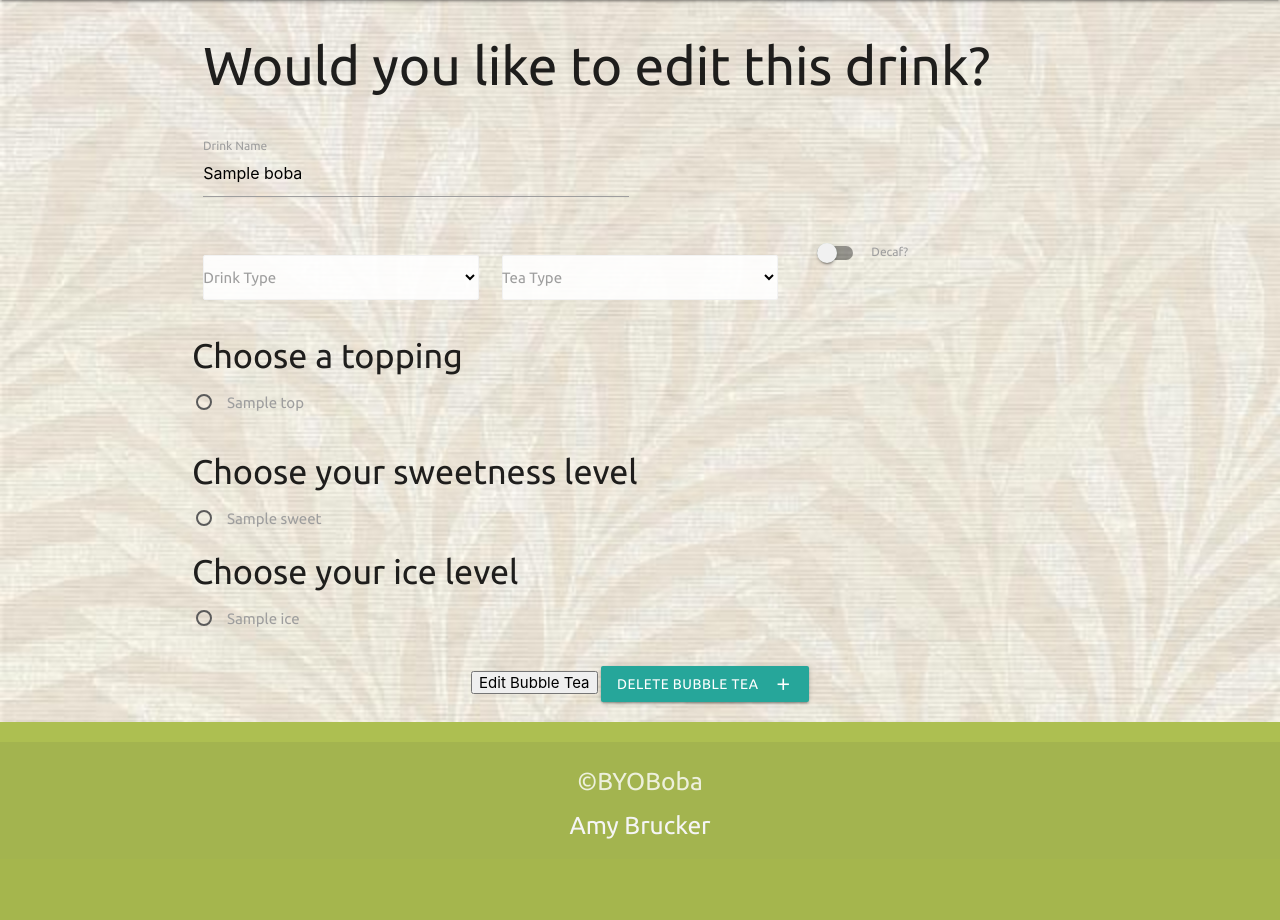
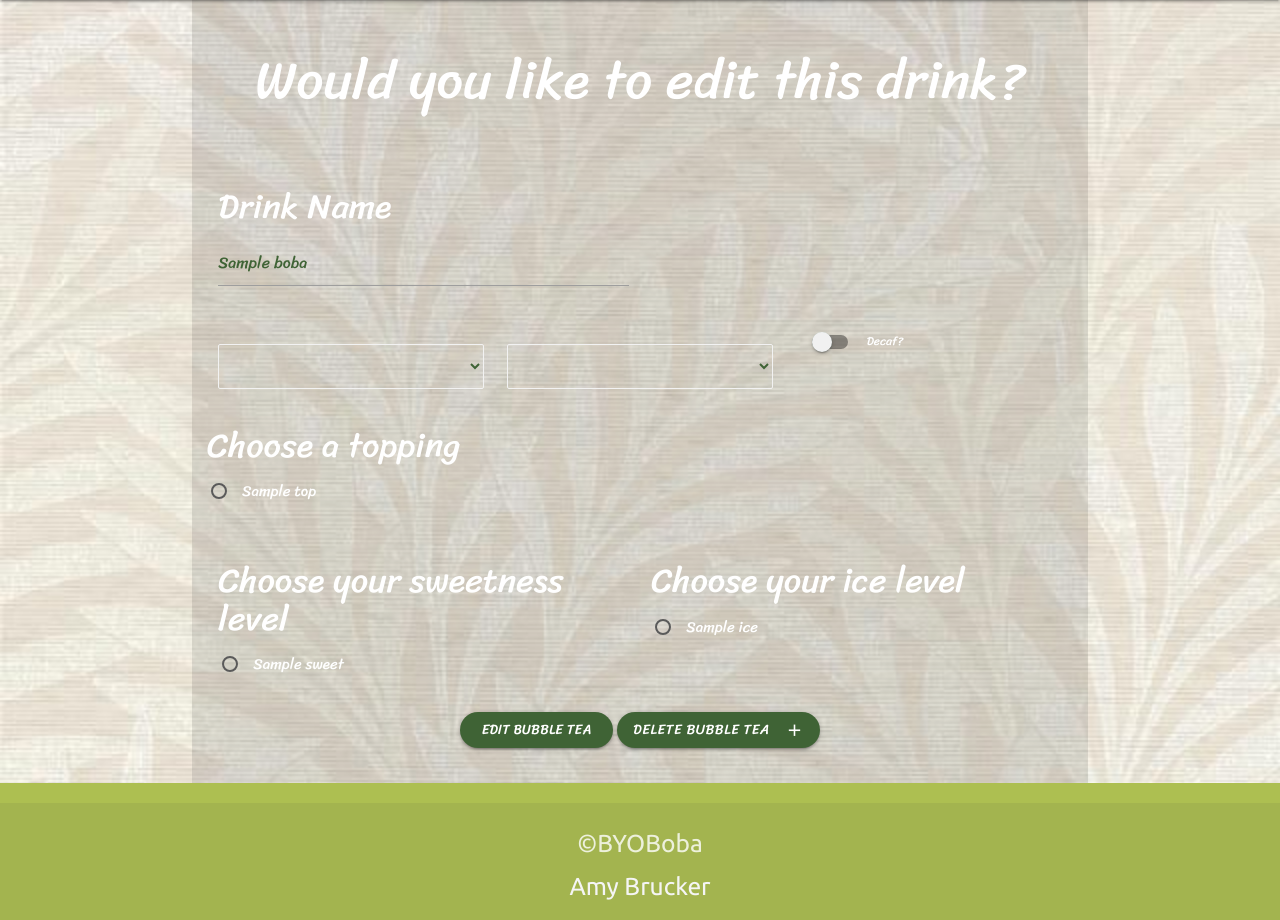
Before and after one commit to amybru/byioboba, a Flask app: template templates/components/editDrink.html in a window 1280 px wide. Shown: the part 64-984 px from the top of the page. Before the commit the page ends 903 px from the top, so only its background shows below. Run offline with Flask 2, Linux system fonts and the light colour scheme; the template is opened without the code that fills it: most values are stand-ins (such as "Sample title", 1, 10 or a date in 2020); some libraries are stand-ins or nearby versions.

Commit message:
Added styling to drink card page and edit drink page

```diff
--- a/static/css/style.css
+++ b/static/css/style.css
@@ -4,6 +4,7 @@ body {
     background-repeat: no-repeat;
     background-size: cover;
     font-family: 'Ubuntu', sans-serif;
+    color: #322916;
 }
 
     /* Main Button used throughout the webpage */
@@ -117,12 +118,95 @@ body {
 }
 
 /* Individual Drink page */
+.drink-card-page {
+    margin: 17px;
+}
+
+.drink-img {
+    display: block;
+    margin-left: auto;
+    margin-right: auto;
+    width: 70%;
+    height: 13em;
+}
+
+.drink-name {
+    font-family: 'Sriracha', cursive;
+    font-size: 5em;
+    color: #3f6335;
+    text-align: center;
+}
+
+.data {
+    font-family: 'Sriracha', cursive;
+    font-size: 2em;
+}
+
+.divider-drink {
+    height: 8px;
+    background-color: #9a816a
+}
+
+
+#edit-button {
+    margin: 5px;
+}
+
+
+#back-button {
+    margin: 5px;
+}
 
 
 /* Styles to apply to edit and add drink pages */
+.drink-form {
+    background-color: rgba(0, 0, 0, 0.1);
+    padding: 15px;
+    font-family: 'Sriracha', cursive;
+    color: #ffffff;
+}
+
+.drinkName {
+    color: #ffffff;
+}
+
+input {
+    color: #3f6335;
+    font-family: 'Sriracha', cursive;
+    border-bottom: 3px solid #ff9e01;
+}
 
 select {
     display: inline-block !important;
+    background-color: transparent;
+    font-family: 'Sriracha', cursive;
+    color: #3f6335;
+}
+
+label {
+    font-size: .8rem;
+    color: #ffffff;
+}
+
+.switch label input[type=checkbox]:checked+.lever {
+    background-color: #ff9e01;
+}
+
+.switch label input[type=checkbox]:checked+.lever:after {
+    background-color: #ff9e01;
+}
+
+[type="radio"]:checked+span:after, [type="radio"].with-gap:checked+span:after {
+    background-color: #ff9e01;
+}
+
+[type="radio"]:checked+span:after, [type="radio"].with-gap:checked+span:before, [type="radio"].with-gap:checked+span:after {
+    border: 2px solid #ff9e01;
+}
+
+#edit {
+    color: white;
+    font-family: 'Sriracha', cursive;
 }
 
 /* Footer- Will be seen on all pages */
--- a/templates/components/editDrink.html
+++ b/templates/components/editDrink.html
@@ -2,10 +2,10 @@
 {% block title %}Edit Drink{% endblock %}
 {% block content %}
 <!--If the user is logged in, they can add a drink to the database-->
-<div class="container">
+<div class="container drink-form">
   <div class="row">
   <div class="col s12">
-  <h2>Would you like to edit this drink?</h2>
+  <h2 class="center">Would you like to edit this drink?</h2>
     </div>
     </div>
     <form action="{{ url_for('update_drink', boba_id=boba._id) }}" method="POST">
@@ -13,50 +13,48 @@
       <!--Drink Name-->
     <div class="row">
         <div class="input-field col s12 m6">
+        <h4 class="drinkName">Drink Name</h4>
           <input placeholder="Drink Name" value="{{boba.drink_name}}" name="drink_name" id="drink-name" type="text" class="validate" required>
-          <label for="drinkName">Drink Name</label>
         </div>
     </div>
       <!--Drink Type (ie. Milk Tea, Classic Tea, Slushie)-->
       <div class="row">
         <div class="input-field col s12 m4">
-            <select>
-                 <option title="Choose a Drink Type" value=''>&nbsp;</option>
+            <select name="drink_type">
+                 <option title="Choose a Drink Type" value="">&nbsp;</option>
                  {% for drink in drinks %}
                     {% if boba.drink_type == drink.drink_type %}
-                 <option selected >{{boba.drink_type}}</option>
+                 <option name="drink_type" value="{{boba.drink_type}}" selected >{{boba.drink_type}}</option>
                     {% else %}
-                  <option>{{drink.drink_type}}</option>
+                  <option name="drink_type" value="{{drink.drink_type}}">{{drink.drink_type}}</option>
                     {% endif %}
                  {% endfor %}
             </select>
-            <label>Drink Type</label>
         </div>
 
     <!--Tea Type (ie. Black, Green, Oolong, Fruit)-->
         <div class="input-field col s12 m4">
-            <select>
-                <option title="Choose a Tea Type" value=''>&nbsp;</option>
+            <select name="tea_type">
+                <option title="Choose a Tea Type" value="">&nbsp;</option>
                 {% for tea in teas %}
                     {% if boba.tea_type == tea.tea_type %}
-                  <option selected >{{boba.tea_type}}</option>
+                  <option name="tea_type" value="{{boba.tea_type}}" selected >{{boba.tea_type}}</option>
                     {% else %}
-                  <option>{{tea.tea_type}}</option>
+                  <option name="tea_type" value="{{tea.tea_type}}">{{tea.tea_type}}</option>
                     {% endif %}
                 {% endfor %}
             </select>
-            <label>Tea Type</label>
         </div>
 
      <!--Caffeine? True or False Value-->
         <div class="switch col s12 m4" name="decaf">
             <label>
-                {% if decaf.is_on %}
+                {% if boba.decaf == "on"  %}
             <input type="checkbox" id="decaf" name="decaf" checked>
                 {% else %}
              <input type="checkbox" name="decaf">
                 {% endif %}
-            <span class="lever"></span>
+            <span class="lever decaf-lever"></span>
                 Decaf?
             </label>
         </div>
@@ -70,14 +68,14 @@
                 {% if boba.top == topping.top %}
                  <p>
                     <label>
-                        <input type="radio" value="{{boba.top}}" checked/>
+                        <input type="radio" value="{{boba.top}}" name="top" checked/>
                         <span>{{boba.top}}</span>
                     </label>
                 </p>
                     {% else %}
                   <p>
                     <label>
-                        <input type="radio" value="{{topping.top}}"/>
+                        <input type="radio" value="{{topping.top}}" name="top"/>
                         <span>{{topping.top}}</span>
                     </label>
                 </p>
@@ -87,20 +85,20 @@
     </div>
      <!--Sweetness Level-->
      <div class="row">
-        <div name="sweet_level col s12 m6">
+        <div class="sweet_level col s12 m6">
         <h4>Choose your sweetness level</h4>
             {% for sweet in sweet %}
                 {% if boba.sweet == sweet.sweet %}
                  <p>
                     <label>
-                        <input type="radio" value="{{sweet.sweet}}" checked/>
+                        <input type="radio" value="{{sweet.sweet}}" name="sweet" checked/>
                         <span>{{boba.sweet}}</span>
                     </label>
                 </p>
                     {% else %}
                   <p>
                     <label>
-                        <input type="radio" value="{{sweet.sweet}}"/>
+                        <input type="radio" value="{{sweet.sweet}}" name="sweet"/>
                         <span>{{sweet.sweet}}</span>
                     </label>
                 </p>
@@ -109,20 +107,20 @@
         </div>
 
     <!--Ice Level-->
-        <div name="ice col s12 m6">
+        <div class="ice col s12 m6">
             <h4>Choose your ice level</h4>
              {% for ice in ice %}
                 {% if boba.ice == ice.ice %}
                  <p>
                     <label>
-                        <input type="radio" value="{{ice.ice}}" checked/>
+                        <input type="radio" value="{{ice.ice}}" name="ice" checked/>
                         <span>{{boba.ice}}</span>
                     </label>
                 </p>
                     {% else %}
                   <p>
                     <label>
-                        <input type="radio" value="{{ice.ice}}"/>
+                        <input type="radio" value="{{ice.ice}}" name="ice"/>
                         <span>{{ice.ice}}</span>
                     </label>
                 </p>
@@ -133,11 +131,22 @@
       <!--Submit Button-->
       <div class="row">
         <div class="col-12 center-align">
-        <input type="submit" value="Edit Bubble Tea">
-          <a href="{url_for('delete_drink', boba_id=boba._id)}}" class="waves-effect waves-light btn" type="submit" name="action"><i class="material-icons right">add</i>Delete Bubble Tea</a>
+        <input type="submit" class="waves-effect waves-light btn button" id="edit" value="Edit Bubble Tea">
+          <a href="#deletemodal" class="waves-effect waves-light button btn modal-trigger"><i class="material-icons right">add</i>Delete Bubble Tea</a>
         </div>
     </div>
 
+    <!-- Modal for delete-->
+  <div id="deletemodal" class="modal">
+    <div class="modal-content">
+      <h4>{{boba.drink_name}}</h4>
+      <p>Are you sure you want to delete this drink?</p>
+    </div>
+    <div class="modal-footer">
+       <button type="button" href="{{url_for('get_drink')}}" class="btn waves-effect waves-green btn-flat" >Ooops- take me back!</button>
+       <a id="delete_location" class="modal-close waves-effect waves-green btn-flat" href="{{url_for('delete_drink', boba_id=boba._id)}}" role="button">Delete this Drink</a>
+    </div>
+  </div>
 
     </form>
   </div>
```
Also changed, not shown: templates/components/drinkCard.html (+33 -19 lines).
